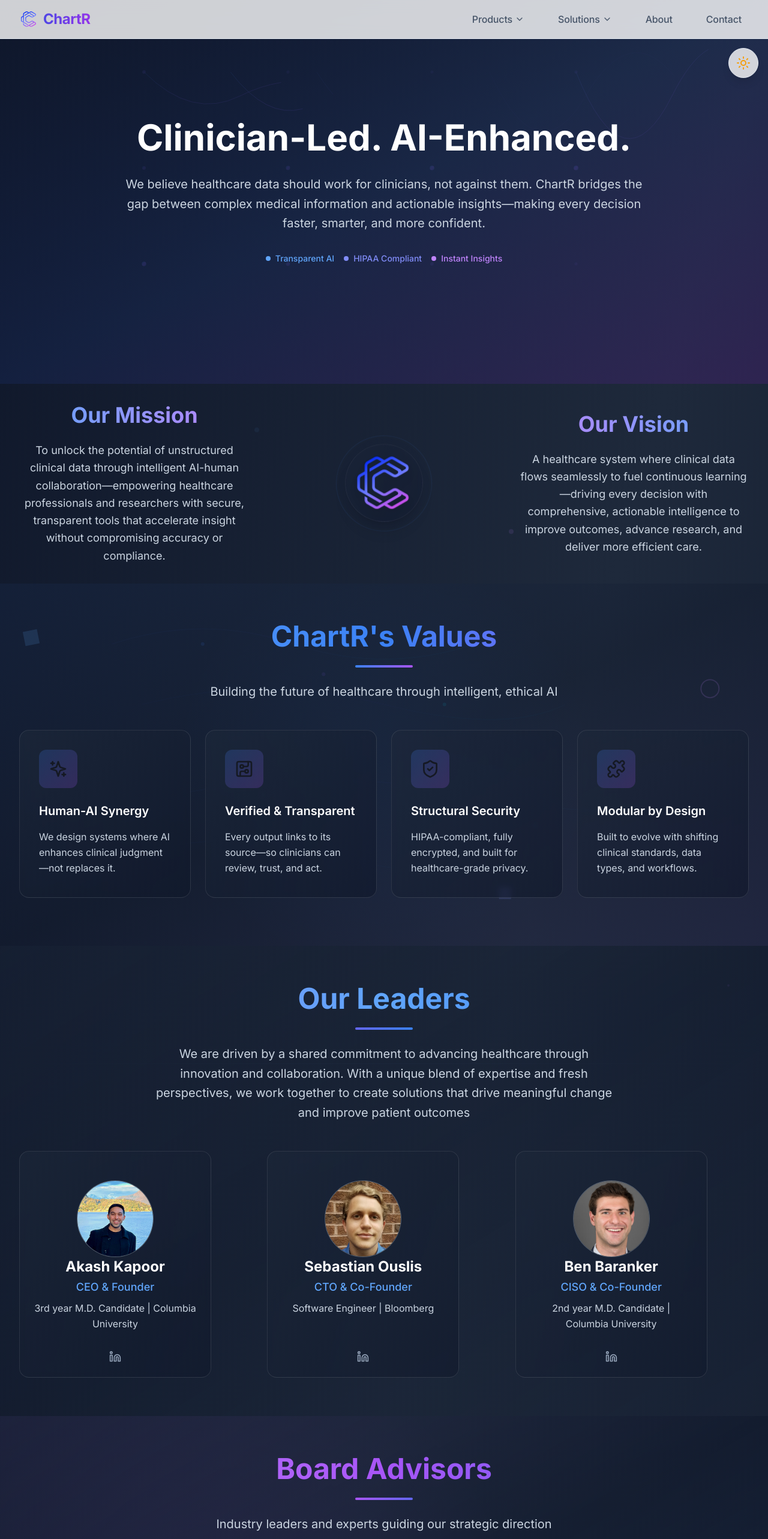
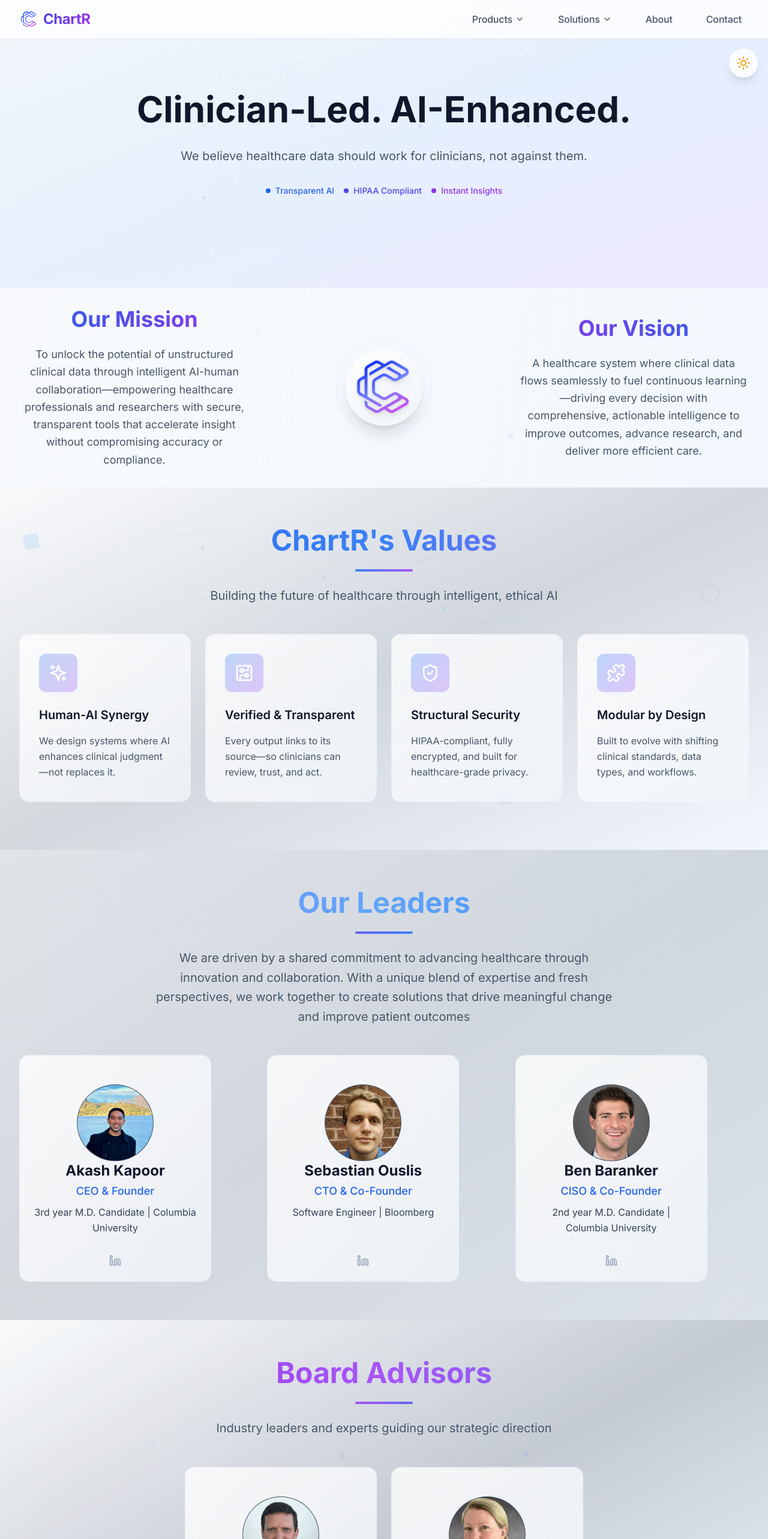
Before and after one commit to ChartR-Health/chartr-website, a Next.js app: page /about in a window 1280 px wide. Shown: the top 2566 px of the page at 60% size. Built offline with nearby package versions, Linux system fonts and the light colour scheme.

Commit message:
Update About page: lighter backgrounds for team sections, light ChartR logo background, darker blue for selected card titles

```diff
--- a/src/app/about/page.tsx
+++ b/src/app/about/page.tsx
@@ -177,7 +177,7 @@
       transition={{ duration: 0.6 }}
       className="group relative w-80 flex flex-col"
     >
-      <div className="relative overflow-hidden rounded-2xl bg-gradient-to-br from-slate-800/50 to-slate-900/50 backdrop-blur-sm border border-white/10 p-6 hover:border-white/20 transition-all duration-300 h-full flex flex-col">
+      <div className="relative overflow-hidden rounded-2xl bg-gradient-to-br from-white/80 to-slate-100/80 backdrop-blur-sm border border-slate-200/30 p-6 hover:border-blue-200/50 transition-all duration-300 h-full flex flex-col">
         {/* Background gradient effect */}
         <div className="absolute inset-0 bg-gradient-to-br from-blue-500/5 to-purple-500/5 opacity-0 group-hover:opacity-100 transition-opacity duration-300" />
 
@@ -205,35 +205,35 @@
           {/* Member Info */}
           <div className="text-center flex flex-col flex-1">
             <div className="flex-1 flex flex-col justify-start">
-              <h3 className="text-2xl font-bold text-white mb-1">{member.name}</h3>
-              <p className="text-lg text-blue-400 font-medium mb-2">{member.role}</p>
+              <h3 className="text-2xl font-bold text-slate-900 mb-1">{member.name}</h3>
+              <p className="text-lg text-blue-600 font-medium mb-2">{member.role}</p>
               {member.title && (
-                <p className="text-base text-slate-400 mb-3">{member.title}</p>
+                <p className="text-base text-slate-500 mb-3">{member.title}</p>
               )}
               {member.school && (
-                <p className="text-base text-slate-400 mb-2">{member.school}</p>
+                <p className="text-base text-slate-500 mb-2">{member.school}</p>
               )}
-              <p className="text-base text-slate-300 leading-relaxed mb-4 flex-1">{member.bio}</p>
+              <p className="text-base text-slate-700 leading-relaxed mb-4 flex-1">{member.bio}</p>
             </div>
             {/* Social Links */}
             <div className="flex justify-center space-x-3 mt-auto pt-4">
               {member.linkedin && (
-                <a href={member.linkedin} className="text-slate-400 hover:text-blue-400 transition-colors duration-300">
+                <a href={member.linkedin} className="text-slate-400 hover:text-blue-600 transition-colors duration-300">
                   <Linkedin className="w-5 h-5" />
                 </a>
               )}
               {member.website && (
-                <a href={member.website} className="text-slate-400 hover:text-blue-400 transition-colors duration-300">
+                <a href={member.website} className="text-slate-400 hover:text-blue-600 transition-colors duration-300">
                   <Globe className="w-5 h-5" />
                 </a>
               )}
               {member.twitter && (
-                <a href={member.twitter} className="text-slate-400 hover:text-blue-400 transition-colors duration-300">
+                <a href={member.twitter} className="text-slate-400 hover:text-blue-600 transition-colors duration-300">
                   <Twitter className="w-5 h-5" />
                 </a>
               )}
               {showEmail && member.email && (
-                <a href={`mailto:${member.email}`} className="text-slate-400 hover:text-blue-400 transition-colors duration-300">
+                <a href={`mailto:${member.email}`} className="text-slate-400 hover:text-blue-600 transition-colors duration-300">
                   <Mail className="w-5 h-5" />
                 </a>
               )}
@@ -245,11 +245,11 @@
   )
 
   return (
-    <div className="min-h-screen bg-gradient-to-br from-slate-900 via-slate-800 to-slate-900">
+    <div className="min-h-screen bg-gradient-to-br from-slate-50 to-blue-50">
       {/* Hero Section */}
-      <section className="relative min-h-[80vh] flex items-center overflow-hidden">
+      <section className="relative min-h-[60vh] flex items-center overflow-hidden">
         {/* Dynamic Background */}
-        <div className="absolute inset-0 bg-gradient-to-br from-slate-900 via-blue-900/20 to-purple-900/30" />
+        <div className="absolute inset-0 bg-gradient-to-br from-slate-100 via-blue-200/30 to-purple-200/40" />
 
         {/* Animated Neural Network Background */}
         <div className="absolute inset-0 overflow-hidden opacity-20">
@@ -318,7 +318,7 @@
                  initial={{ opacity: 0, y: 20 }}
                  animate={{ opacity: 1, y: 0 }}
                  transition={{ duration: 0.8, delay: 0.2 }}
-                 className="text-5xl md:text-6xl font-bold mb-8 leading-tight text-white"
+                 className="text-5xl md:text-6xl font-bold mb-8 leading-tight text-slate-900"
                >
                  Clinician-Led. AI-Enhanced.
                </motion.h1>
@@ -327,9 +327,9 @@
                  initial={{ opacity: 0, y: 20 }}
                  animate={{ opacity: 1, y: 0 }}
                  transition={{ duration: 0.8, delay: 0.4 }}
-                 className="text-xl text-slate-300 leading-relaxed mb-8"
+                 className="text-xl text-slate-600 leading-relaxed mb-8"
                >
-                 We believe healthcare data should work for clinicians, not against them. ChartR bridges the gap between complex medical information and actionable insights—making every decision faster, smarter, and more confident.
+                 We believe healthcare data should work for clinicians, not against them.
                </motion.p>
 
           <motion.div
@@ -338,16 +338,16 @@
                  transition={{ duration: 0.8, delay: 0.6 }}
                  className="flex flex-wrap gap-4 justify-center"
                >
-                 <div className="flex items-center space-x-2 text-blue-400">
-                   <div className="w-2 h-2 bg-blue-400 rounded-full"></div>
+                 <div className="flex items-center space-x-2 text-blue-600">
+                   <div className="w-2 h-2 bg-blue-600 rounded-full"></div>
                    <span className="text-sm font-medium">Transparent AI</span>
                  </div>
-                 <div className="flex items-center space-x-2 text-indigo-400">
-                   <div className="w-2 h-2 bg-indigo-400 rounded-full"></div>
+                 <div className="flex items-center space-x-2 text-indigo-600">
+                   <div className="w-2 h-2 bg-indigo-600 rounded-full"></div>
                    <span className="text-sm font-medium">HIPAA Compliant</span>
                  </div>
-                 <div className="flex items-center space-x-2 text-purple-400">
-                   <div className="w-2 h-2 bg-purple-400 rounded-full"></div>
+                 <div className="flex items-center space-x-2 text-purple-600">
+                   <div className="w-2 h-2 bg-purple-600 rounded-full"></div>
                    <span className="text-sm font-medium">Instant Insights</span>
                  </div>
                </motion.div>
@@ -368,10 +368,10 @@
               transition={{ duration: 0.6 }}
               className="text-center"
             >
-              <h3 className="text-4xl font-bold mb-6 bg-gradient-to-r from-blue-400 to-purple-400 bg-clip-text text-transparent">
+              <h3 className="text-4xl font-bold mb-6 bg-gradient-to-r from-blue-600 to-purple-600 bg-clip-text text-transparent">
                 Our Mission
               </h3>
-              <p className="text-lg text-slate-300 leading-relaxed">
+              <p className="text-lg text-slate-600 leading-relaxed">
                 To unlock the potential of unstructured clinical data through intelligent AI-human collaboration—empowering healthcare professionals and researchers with secure, transparent tools that accelerate insight without compromising accuracy or compliance.
               </p>
             </motion.div>
@@ -436,7 +436,7 @@
                   y: [-1, 1, -1]
                 }}
                 transition={{ duration: 6, repeat: Infinity, ease: "easeInOut" }}
-                className="relative z-10 p-4 rounded-full bg-gradient-to-br from-slate-800/30 to-slate-900/30 backdrop-blur-sm border border-white/5 shadow-xl"
+                className="relative z-10 p-4 rounded-full bg-gradient-to-br from-white/80 to-slate-100/80 backdrop-blur-sm border border-slate-200/30 shadow-xl"
               >
                 <img
                   src="/logo.png"
@@ -454,10 +454,10 @@
               transition={{ duration: 0.6 }}
               className="text-center"
             >
-              <h3 className="text-4xl font-bold mb-6 bg-gradient-to-r from-purple-400 to-blue-400 bg-clip-text text-transparent">
+              <h3 className="text-4xl font-bold mb-6 bg-gradient-to-r from-purple-600 to-blue-600 bg-clip-text text-transparent">
                 Our Vision
               </h3>
-              <p className="text-lg text-slate-300 leading-relaxed">
+              <p className="text-lg text-slate-600 leading-relaxed">
                 A healthcare system where clinical data flows seamlessly to fuel continuous learning—driving every decision with comprehensive, actionable intelligence to improve outcomes, advance research, and deliver more efficient care.
               </p>
             </motion.div>
@@ -468,8 +468,8 @@
       {/* Values */}
       <section className="pt-16 pb-20 relative overflow-hidden">
         {/* Enhanced background */}
-        <div className="absolute inset-0 bg-gradient-to-br from-blue-500/5 via-slate-900/30 to-purple-500/5" />
-        <div className="absolute inset-0 bg-[radial-gradient(circle_at_center,_var(--tw-gradient-stops))] from-blue-500/10 via-transparent to-transparent opacity-50" />
+        <div className="absolute inset-0 bg-gradient-to-br from-blue-500/3 via-slate-900/15 to-purple-500/3" />
+        <div className="absolute inset-0 bg-[radial-gradient(circle_at_center,_var(--tw-gradient-stops))] from-blue-500/5 via-transparent to-transparent opacity-30" />
 
         {/* Animated Background Graphics */}
         <div className="absolute inset-0 overflow-hidden">
@@ -546,11 +546,11 @@
             transition={{ duration: 0.6 }}
             className="text-center mb-12"
           >
-            <h2 className="text-5xl font-bold mb-6 bg-gradient-to-r from-blue-400 via-blue-500 to-purple-500 bg-clip-text text-transparent">
+            <h2 className="text-5xl font-bold mb-6 bg-gradient-to-r from-blue-600 via-blue-500 to-purple-500 bg-clip-text text-transparent">
               ChartR's Values
             </h2>
             <div className="w-24 h-1 bg-gradient-to-r from-blue-500 to-purple-500 mx-auto mb-6 rounded-full"></div>
-            <p className="text-xl text-slate-300 max-w-3xl mx-auto leading-relaxed">
+            <p className="text-xl text-slate-600 max-w-3xl mx-auto leading-relaxed">
               Building the future of healthcare through intelligent, ethical AI
             </p>
           </motion.div>
@@ -573,7 +573,7 @@
                 <div className={`h-full flex flex-col p-8 rounded-2xl backdrop-blur-sm border transition-all duration-500 relative overflow-hidden group ${
                   selectedValue === index
                     ? 'bg-gradient-to-br from-blue-500/20 to-purple-500/20 border-blue-400/50 shadow-2xl shadow-blue-500/20'
-                    : 'bg-gradient-to-br from-slate-800/60 to-slate-900/60 border-white/10 hover:border-white/20'
+                    : 'bg-gradient-to-br from-white/80 to-slate-100/80 border-slate-200/30 hover:border-blue-200/50'
                 }`}>
                   {/* Card background graphics */}
                   <div className={`absolute inset-0 bg-gradient-to-br from-blue-500/3 to-purple-500/3 transition-opacity duration-300 ${
@@ -674,8 +674,8 @@
                     <motion.div
                       className={`flex items-center justify-center w-16 h-16 rounded-xl mb-6 transition-all duration-300 ${
                         selectedValue === index
-                          ? 'bg-gradient-to-br from-blue-500/40 to-purple-500/40 scale-110'
-                          : 'bg-gradient-to-br from-blue-500/20 to-purple-500/20 group-hover:scale-110'
+                          ? 'bg-gradient-to-br from-blue-600/50 to-purple-600/50 scale-110'
+                          : 'bg-gradient-to-br from-blue-500/30 to-purple-500/30 group-hover:scale-110'
                       }`}
                       animate={selectedValue === index ? {
                         rotate: [0, 5, -5, 0],
@@ -683,13 +683,15 @@
                       } : {}}
                       transition={{ duration: 0.8, repeat: selectedValue === index ? Infinity : 0 }}
                     >
-                  {value.icon}
+                      <div className="text-white">
+                        {value.icon}
+                      </div>
                     </motion.div>
 
                     <h3 className={`text-xl font-semibold mb-4 transition-colors duration-300 ${
                       selectedValue === index
-                        ? 'text-blue-300 font-bold'
-                        : 'text-white group-hover:text-blue-300'
+                        ? 'text-blue-700 font-bold'
+                        : 'text-slate-900 group-hover:text-blue-600'
                     }`}>
                       {value.title}
                     </h3>
@@ -697,7 +699,7 @@
                     <p className={`leading-relaxed flex-1 transition-colors duration-300 ${
                       selectedValue === index
                         ? 'text-slate-100 font-medium'
-                        : 'text-slate-300 group-hover:text-slate-200'
+                        : 'text-slate-600 group-hover:text-slate-700'
                     }`}>
                       {value.description}
                     </p>
@@ -712,7 +714,7 @@
       {/* Core Team */}
       <section className="pt-16 pb-16 relative overflow-hidden">
         {/* Enhanced background */}
-        <div className="absolute inset-0 bg-gradient-to-br from-slate-800/20 via-slate-900/30 to-slate-800/20" />
+        <div className="absolute inset-0 bg-gradient-to-br from-slate-800/10 via-slate-900/15 to-slate-800/10" />
 
         {/* Minimal background graphics */}
         <div className="absolute inset-0 overflow-hidden">
@@ -720,20 +722,20 @@
           <motion.div
             initial={{ opacity: 0 }}
             animate={{ opacity: 0.15 }}
-            className="absolute top-1/4 left-0 w-full h-px bg-gradient-to-r from-transparent via-blue-400/20 to-transparent"
+            className="absolute top-1/4 left-0 w-full h-px bg-gradient-to-r from-transparent via-blue-400/10 to-transparent"
           />
 
           {/* Two small accent dots */}
           <motion.div
             animate={{ opacity: [0.2, 0.4, 0.2] }}
             transition={{ duration: 6, repeat: Infinity, ease: "easeInOut" }}
-            className="absolute top-16 right-16 w-1 h-1 bg-purple-400/30 rounded-full"
+            className="absolute top-16 right-16 w-1 h-1 bg-purple-400/15 rounded-full"
           />
 
           <motion.div
             animate={{ opacity: [0.15, 0.35, 0.15] }}
             transition={{ duration: 8, repeat: Infinity, ease: "easeInOut", delay: 3 }}
-            className="absolute bottom-20 left-20 w-1 h-1 bg-blue-400/25 rounded-full"
+            className="absolute bottom-20 left-20 w-1 h-1 bg-blue-400/12 rounded-full"
           />
         </div>
 
@@ -749,7 +751,7 @@
               Our Leaders
             </h2>
             <div className="w-24 h-1 bg-gradient-to-r from-indigo-500 to-blue-500 mx-auto mb-6 rounded-full"></div>
-            <p className="text-xl text-slate-300 max-w-3xl mx-auto leading-relaxed">
+            <p className="text-xl text-slate-600 max-w-3xl mx-auto leading-relaxed">
               We are driven by a shared commitment to advancing healthcare through innovation and collaboration. With a unique blend of expertise and fresh perspectives, we work together to create solutions that drive meaningful change and improve patient outcomes
             </p>
           </motion.div>
@@ -771,8 +773,8 @@
       {/* Board Advisors */}
       <section className="pt-16 pb-16 relative overflow-hidden">
         {/* Enhanced background with different gradient */}
-        <div className="absolute inset-0 bg-gradient-to-br from-purple-500/5 via-slate-900/40 to-blue-500/5" />
-        <div className="absolute inset-0 bg-[radial-gradient(circle_at_30%_50%,_var(--tw-gradient-stops))] from-purple-500/10 via-transparent to-transparent opacity-60" />
+        <div className="absolute inset-0 bg-gradient-to-br from-purple-500/3 via-slate-900/20 to-blue-500/3" />
+        <div className="absolute inset-0 bg-[radial-gradient(circle_at_30%_50%,_var(--tw-gradient-stops))] from-purple-500/5 via-transparent to-transparent opacity-30" />
 
         {/* Subtle geometric accents */}
         <div className="absolute inset-0 overflow-hidden">
@@ -781,7 +783,7 @@
             {[...Array(6)].map((_, i) => (
               <motion.div
                 key={i}
-                className="absolute w-2 h-2 bg-gradient-to-r from-blue-400/40 to-purple-400/40 rounded-full backdrop-blur-sm"
+                className="absolute w-2 h-2 bg-gradient-to-r from-blue-400/20 to-purple-400/20 rounded-full backdrop-blur-sm"
                 style={{
                   left: `${20 + i * 12}%`,
                   top: `${30 + (i % 2) * 40}%`,
@@ -808,7 +810,7 @@
             animate={{ opacity: [0.2, 0.6, 0.2] }}
             transition={{ duration: 8, repeat: Infinity, ease: "easeInOut" }}
           >
-            <svg viewBox="0 0 192 128" className="w-full h-full opacity-25">
+            <svg viewBox="0 0 192 128" className="w-full h-full opacity-12">
               <defs>
                 <linearGradient id="constellationGradient" x1="0%" y1="0%" x2="100%" y2="100%">
                   <stop offset="0%" stopColor="#3b82f6" stopOpacity="0.8" />
@@ -845,11 +847,11 @@
             transition={{ duration: 0.6 }}
             className="text-center mb-12"
           >
-            <h2 className="text-5xl font-bold mb-6 bg-gradient-to-r from-purple-400 via-purple-500 to-indigo-500 bg-clip-text text-transparent">
+            <h2 className="text-5xl font-bold mb-6 bg-gradient-to-r from-purple-600 via-purple-500 to-indigo-500 bg-clip-text text-transparent">
               Board Advisors
             </h2>
             <div className="w-24 h-1 bg-gradient-to-r from-purple-500 to-indigo-500 mx-auto mb-6 rounded-full"></div>
-            <p className="text-xl text-slate-300 max-w-3xl mx-auto leading-relaxed">
+            <p className="text-xl text-slate-600 max-w-3xl mx-auto leading-relaxed">
               Industry leaders and experts guiding our strategic direction
             </p>
           </motion.div>
@@ -871,11 +873,11 @@
       {/* Summer Fellows */}
       <section className="pt-16 pb-16 relative overflow-hidden">
         {/* Enhanced background with unique gradient */}
-        <div className="absolute inset-0 bg-gradient-to-br from-blue-400/5 via-slate-900/30 to-purple-500/5" />
-        <div className="absolute inset-0 bg-[radial-gradient(circle_at_70%_30%,_var(--tw-gradient-stops))] from-blue-400/8 via-transparent to-transparent opacity-50" />
+        <div className="absolute inset-0 bg-gradient-to-br from-blue-400/3 via-slate-900/15 to-purple-500/3" />
+        <div className="absolute inset-0 bg-[radial-gradient(circle_at_70%_30%,_var(--tw-gradient-stops))] from-blue-400/4 via-transparent to-transparent opacity-25" />
 
         {/* Dynamic grid pattern */}
-        <div className="absolute inset-0 overflow-hidden opacity-5">
+        <div className="absolute inset-0 overflow-hidden opacity-2">
           <motion.div
             animate={{ opacity: [0.3, 0.7, 0.3] }}
             transition={{ duration: 8, repeat: Infinity, ease: "easeInOut" }}
@@ -902,7 +904,7 @@
               Our Summer Fellows
             </h2>
             <div className="w-24 h-1 bg-gradient-to-r from-cyan-500 to-indigo-500 mx-auto mb-6 rounded-full"></div>
-            <p className="text-xl text-slate-300 max-w-3xl mx-auto leading-relaxed whitespace-nowrap">
+            <p className="text-xl text-slate-600 max-w-3xl mx-auto leading-relaxed whitespace-nowrap">
               Driven students and recent graduates offering fresh perspectives and innovative ideas.
             </p>
           </motion.div>
@@ -1040,8 +1042,8 @@
             viewport={{ once: true }}
             transition={{ duration: 0.8 }}
           >
-            <h2 className="text-4xl font-bold text-white mb-6">Join Our Mission</h2>
-            <p className="text-xl text-slate-300 mb-8 leading-relaxed">
+            <h2 className="text-4xl font-bold text-slate-900 mb-6">Join Our Mission</h2>
+            <p className="text-xl text-slate-600 mb-8 leading-relaxed">
               Reimagining healthcare with AI takes all kinds of minds. If you're a builder, thinker, or innovator—clinical or technical—ChartR is where your work can shape the future.
             </p>
             <div className="flex flex-col sm:flex-row gap-4 justify-center">
```
